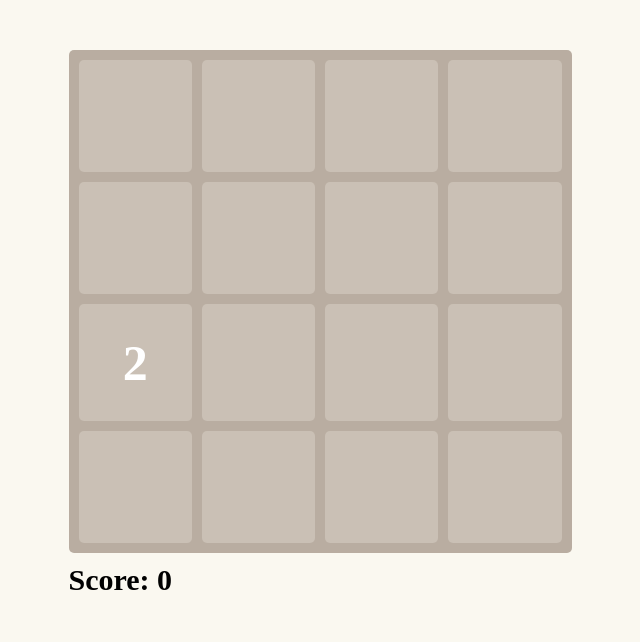
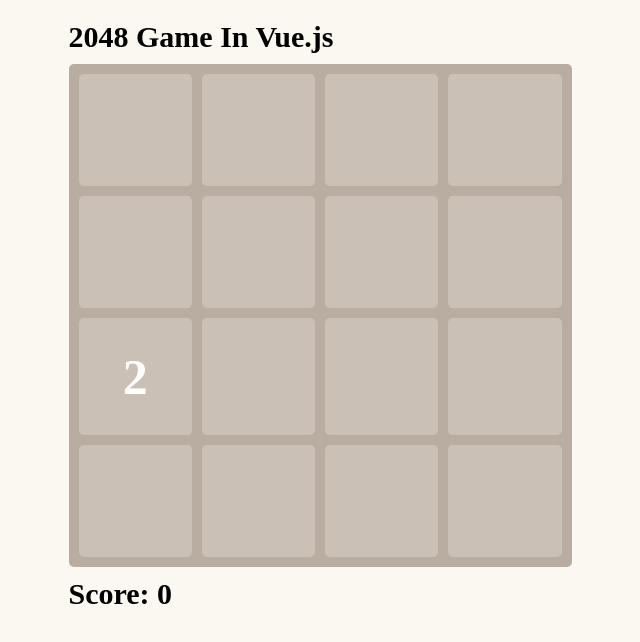
Before and after one commit to LeeeoZhang/Vue-2048, a Vue app: page /#/ in a window 1280 px wide. Shown: the top 642 px of the page, without its empty margins (320-960 px from the left). Built offline with nearby package versions, Linux system fonts and the light colour scheme; the HTML template or start-up script is replaced by a standard one.

Commit message:
add title

```diff
--- a/src/App.vue
+++ b/src/App.vue
@@ -1,6 +1,6 @@
 <template>
   <div id="app">
-    <!-- <h1>2048 Game In Vue.js</h1> -->
+    <h1>2048 Game In Vue.js</h1>
     <router-view/>
     <p class="score">Score: {{score}}</p>
   </div>
@@ -34,10 +34,13 @@ ul,ol {
 a {
   text-decoration: none;
 }
-.score {
+.score,h1 {
   width: 503px;
   margin: 0 auto;
   font-size: 30px;
   font-weight: bold;
 }
+h1 {
+  margin: 20px auto 10px auto;
+}
 </style>
--- a/src/components/Board.vue
+++ b/src/components/Board.vue
@@ -76,14 +76,12 @@
         let newMatrix = JSON.parse(JSON.stringify(this.matrix))
         let len = newMatrix.length
         for(let row = 0; row < len - 1; row++) {
-          for (let col = 0; col < len - 1; col++) {
+          for (let col = 0; col < len; col++) {
             if(newMatrix[row][col] > 0 && newMatrix[row][col] === newMatrix[row + 1][col]) {
-              console.log(newMatrix[row])
               newMatrix[row + 1][col] *= 2
               newMatrix[row][col] = 0
               this.$store.commit('addScore',{score: newMatrix[row + 1][col]})
             } else if (newMatrix[row][col] > 0 && newMatrix[row + 1][col] === 0)  {
-              console.log(newMatrix[row])
               newMatrix[row + 1][col] = newMatrix[row][col]
               newMatrix[row][col] = 0
             }
@@ -167,7 +165,7 @@
     width: 503px;
     height: 503px;
     box-sizing: border-box;
-    margin: 50px auto 10px auto;
+    margin: 10px auto 10px auto;
     border-collapse: separate;
     border-spacing: 10px;
     text-align: center;
```
